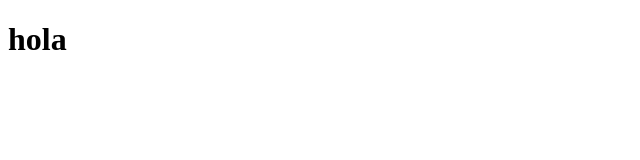
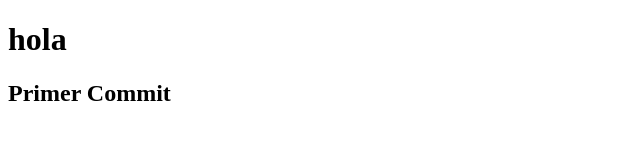
Before and after one commit to diegonel30/practicasgit, a plain HTML site: page index.html in a window 1280 px wide. Shown: the whole page, without its empty margins (0-640 px from the left). Drawn offline with Linux system fonts and the light colour scheme.

Commit message:
primer commit

```diff
--- a/index.html
+++ b/index.html
@@ -8,5 +8,6 @@
 </head>
 <body>
     <h1>hola</h1>
+    <h2>Primer Commit</h2>
 </body>
 </html>
```
